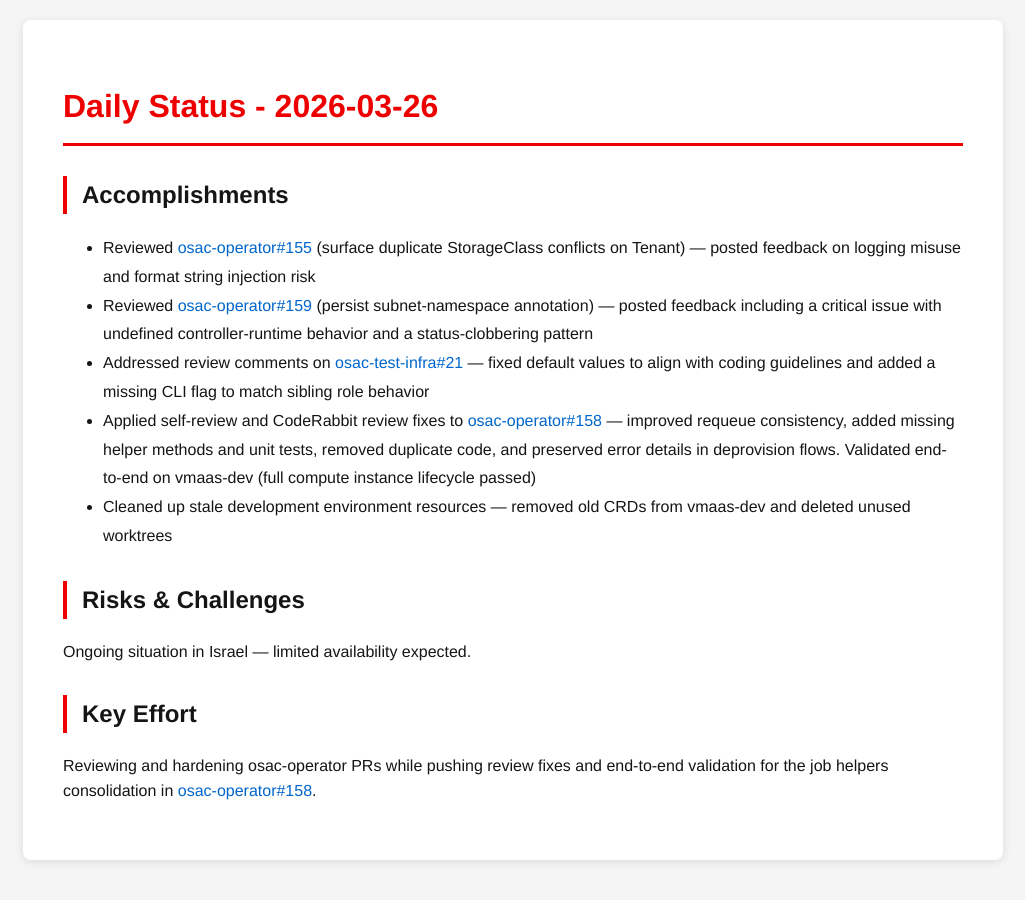
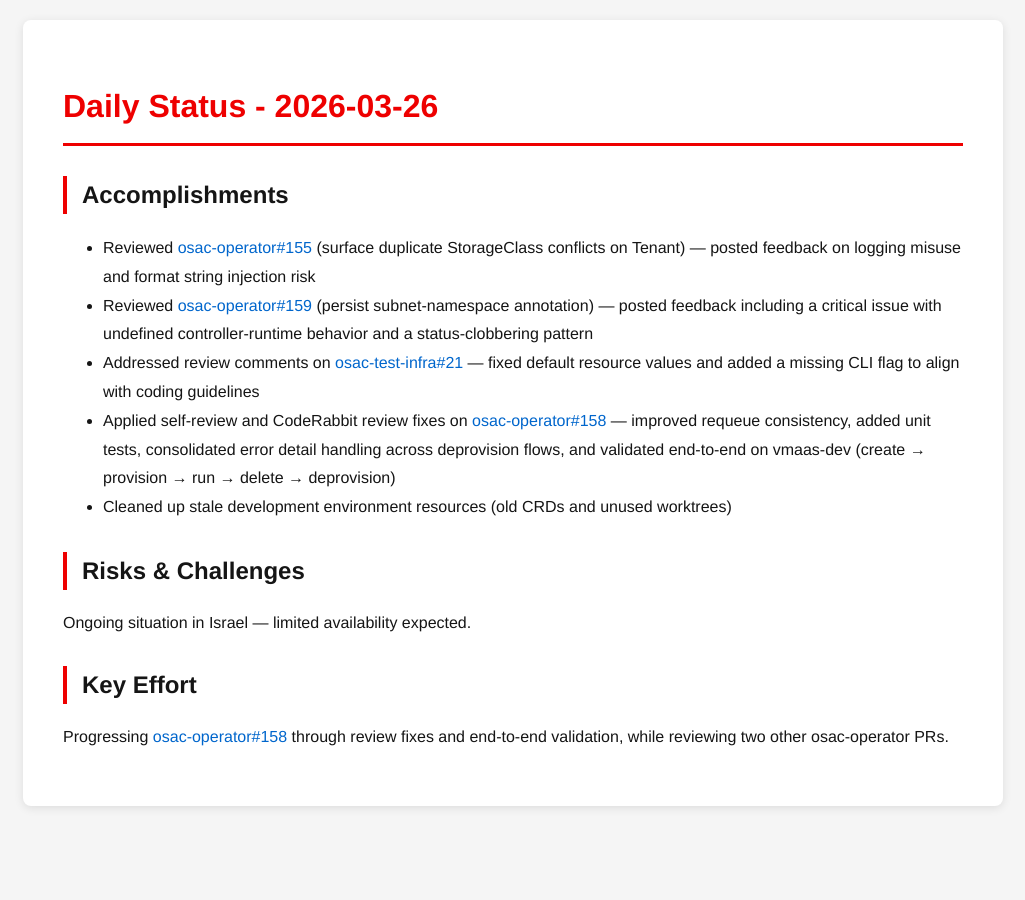
Before and after one commit to tzvatot/daily-status, a Jekyll site: the page built from 2026-03-26.md, in a window 1280 px wide. Shown: the whole page, without its empty margins (127-1152 px from the left). Built offline with Jekyll 4.4.1, drawn with Linux system fonts in a browser that asks for light colours.

Commit message:
Daily status update - 2026-03-26

```diff
--- a/2026-03-26.md
+++ b/2026-03-26.md
@@ -9,12 +9,12 @@
 ## Accomplishments
 - Reviewed [osac-operator#155](https://github.com/osac-project/osac-operator/pull/155) (surface duplicate StorageClass conflicts on Tenant) — posted feedback on logging misuse and format string injection risk
 - Reviewed [osac-operator#159](https://github.com/osac-project/osac-operator/pull/159) (persist subnet-namespace annotation) — posted feedback including a critical issue with undefined controller-runtime behavior and a status-clobbering pattern
-- Addressed review comments on [osac-test-infra#21](https://github.com/osac-project/osac-test-infra/pull/21) — fixed default values to align with coding guidelines and added a missing CLI flag to match sibling role behavior
-- Applied self-review and CodeRabbit review fixes to [osac-operator#158](https://github.com/osac-project/osac-operator/pull/158) — improved requeue consistency, added missing helper methods and unit tests, removed duplicate code, and preserved error details in deprovision flows. Validated end-to-end on vmaas-dev (full compute instance lifecycle passed)
-- Cleaned up stale development environment resources — removed old CRDs from vmaas-dev and deleted unused worktrees
+- Addressed review comments on [osac-test-infra#21](https://github.com/osac-project/osac-test-infra/pull/21) — fixed default resource values and added a missing CLI flag to align with coding guidelines
+- Applied self-review and CodeRabbit review fixes on [osac-operator#158](https://github.com/osac-project/osac-operator/pull/158) — improved requeue consistency, added unit tests, consolidated error detail handling across deprovision flows, and validated end-to-end on vmaas-dev (create → provision → run → delete → deprovision)
+- Cleaned up stale development environment resources (old CRDs and unused worktrees)
 
 ## Risks & Challenges
 Ongoing situation in Israel — limited availability expected.
 
 ## Key Effort
-Reviewing and hardening osac-operator PRs while pushing review fixes and end-to-end validation for the job helpers consolidation in [osac-operator#158](https://github.com/osac-project/osac-operator/pull/158).
+Progressing [osac-operator#158](https://github.com/osac-project/osac-operator/pull/158) through review fixes and end-to-end validation, while reviewing two other osac-operator PRs.
```
